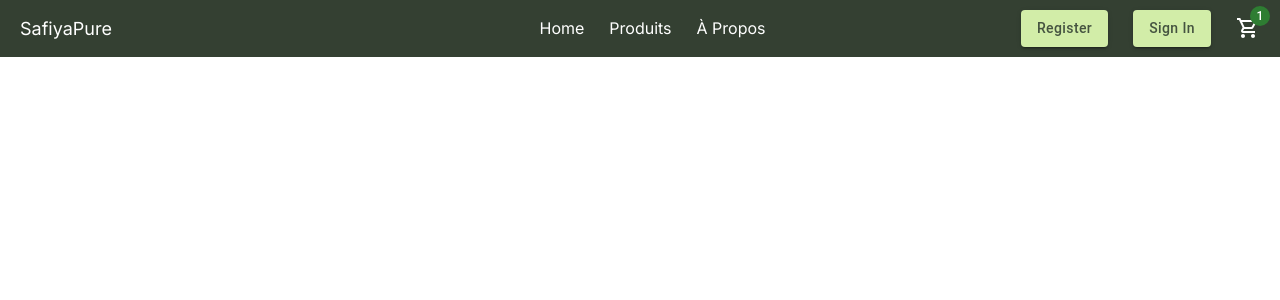
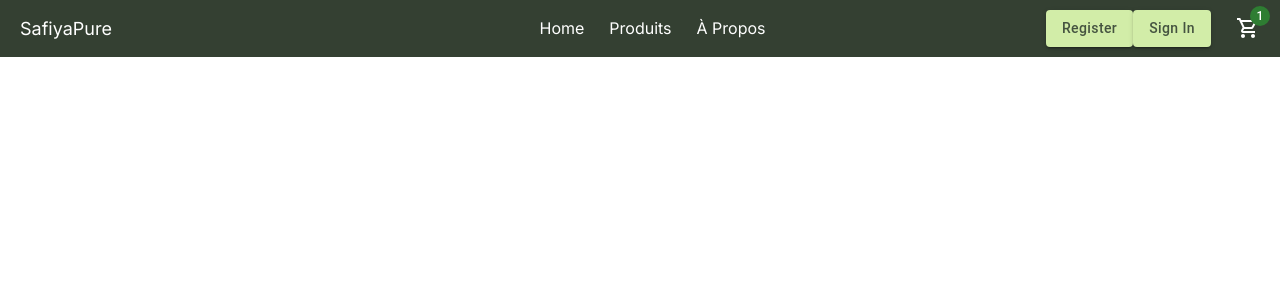
Before and after one commit to FaridAmimri/safiyapure-front, a React (Create React App) app: page / in a window 1280 px wide. Shown: the top 300 px of the page. Built offline with nearby package versions, Linux system fonts and the light colour scheme.

Commit message:
Create reusable Button

```diff
--- a/src/components/MuiButton.jsx
+++ b/src/components/MuiButton.jsx
@@ -7,7 +7,6 @@ const ColorButton = styled(Button)(({ theme }) => ({
   backgroundColor: 'var(--background-color-secondary)',
   textTransform: 'none',
   color: 'var( --text-color-secondary)',
-  marginLeft: '25px',
   '&:hover': {
     backgroundColor: 'var(--background-color-tertiary)'
   }
```
